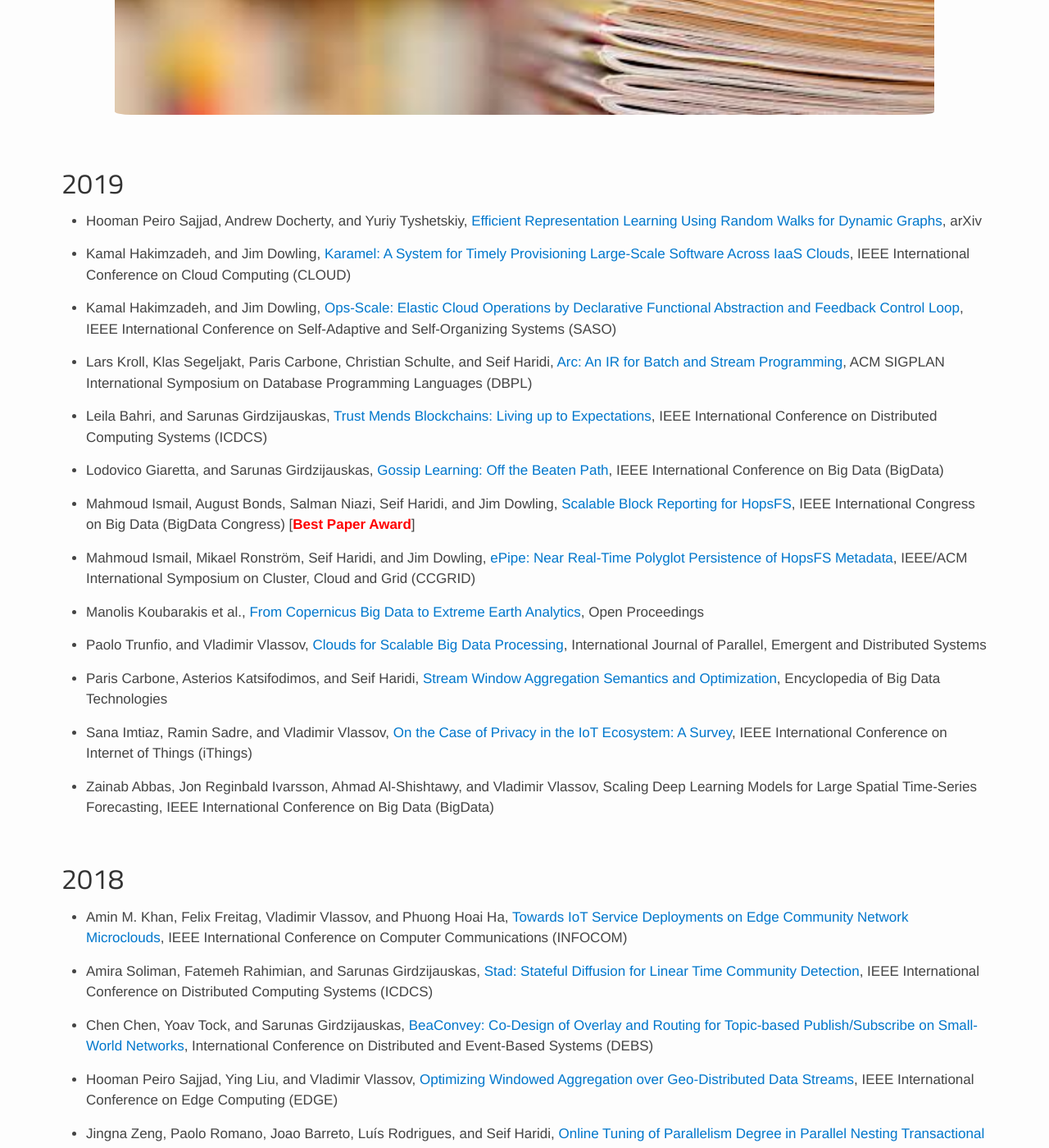
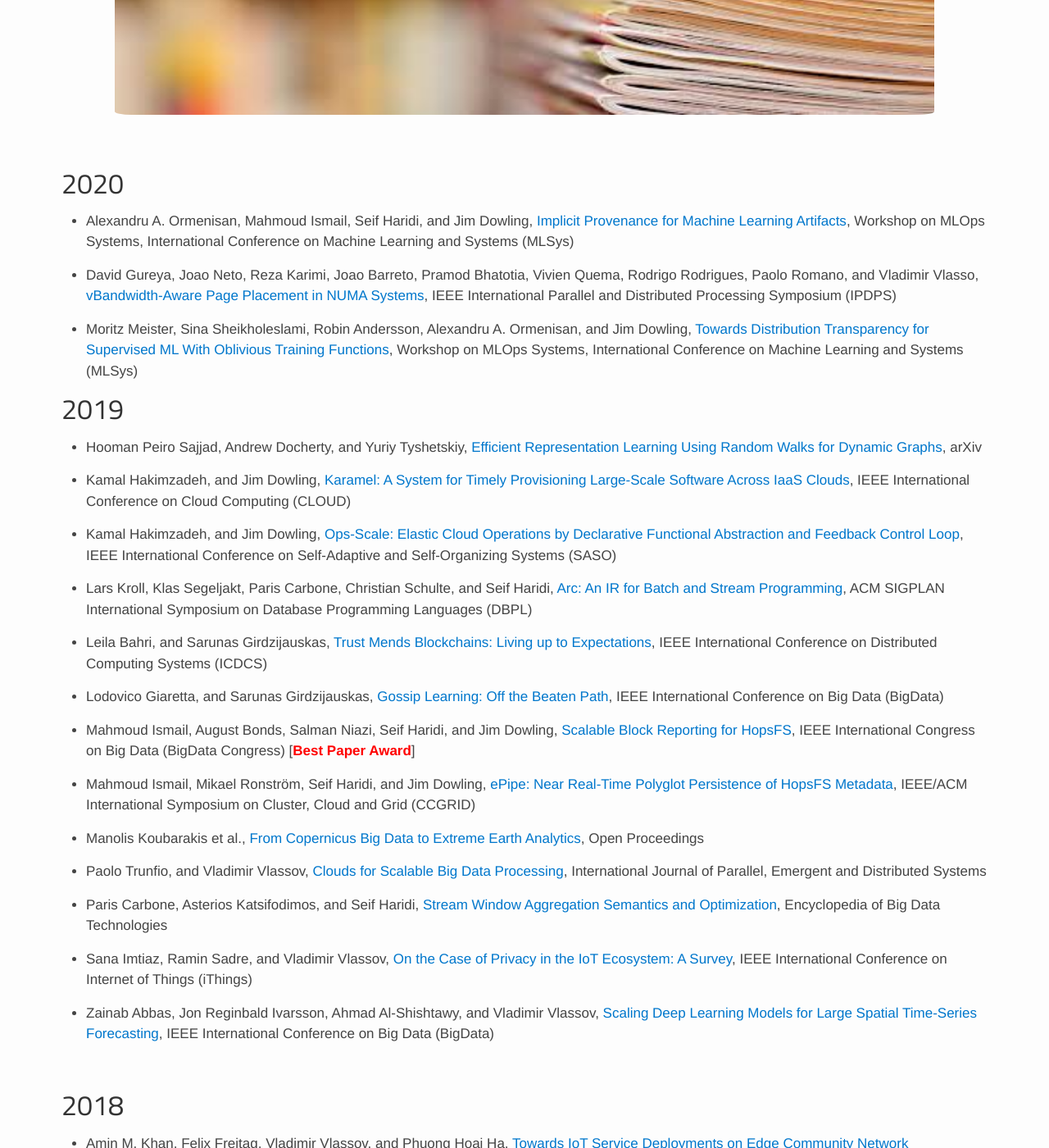
Before and after one commit to dcatkth/dcatkth.github.io, a Jekyll site: the page built from publication.md, in a window 1280 px wide and 1400 px high, scrolled down 241 px. Shown: the whole window at 82% size. Built offline with Jekyll 4.4.1, drawn with Linux system fonts in a browser that asks for light colours.

Commit message:
new papers

```diff
--- a/publication.md
+++ b/publication.md
@@ -6,6 +6,14 @@ permalink: /publication/
 <center><img src="/images/publication.jpg" width="1000" height="200" align="center"></center>
 
 <br>
+
+## 2020
+* Alexandru A. Ormenisan, Mahmoud Ismail, Seif Haridi, and Jim Dowling, [Implicit Provenance for Machine Learning Artifacts](/papers/provenance_mlsys20.pdf), Workshop on MLOps Systems, International Conference on Machine Learning and Systems (MLSys)
+
+* David Gureya, Joao Neto, Reza Karimi, Joao Barreto, Pramod Bhatotia, Vivien Quema, Rodrigo Rodrigues, Paolo Romano, and Vladimir Vlasso, [vBandwidth-Aware Page Placement in NUMA Systems](/papers/2020_bwap_preprint.pdf), IEEE International Parallel and Distributed Processing Symposium (IPDPS)
+
+* Moritz Meister, Sina Sheikholeslami, Robin Andersson, Alexandru A. Ormenisan, and Jim Dowling, [Towards Distribution Transparency for Supervised ML With Oblivious Training Functions](/papers/oblivious-training_mlsys20.pdf), Workshop on MLOps Systems, International Conference on Machine Learning and Systems (MLSys)
+
 
 ## 2019
 * Hooman Peiro Sajjad, Andrew Docherty, and Yuriy Tyshetskiy, [Efficient Representation Learning Using Random Walks for Dynamic Graphs](/papers/1901.01346.pdf), arXiv
@@ -32,7 +40,7 @@ permalink: /publication/
 
 * Sana Imtiaz, Ramin Sadre, and Vladimir Vlassov, [On the Case of Privacy in the IoT Ecosystem: A Survey](/papers/08875381.pdf), IEEE International Conference on Internet of Things (iThings)
 
-* Zainab Abbas, Jon Reginbald Ivarsson, Ahmad Al-Shishtawy, and Vladimir Vlassov, Scaling Deep Learning Models for Large Spatial Time-Series Forecasting, IEEE International Conference on Big Data (BigData)
+* Zainab Abbas, Jon Reginbald Ivarsson, Ahmad Al-Shishtawy, and Vladimir Vlassov, [Scaling Deep Learning Models for Large Spatial Time-Series Forecasting](/papers/09005475.pdf), IEEE International Conference on Big Data (BigData)
 
 <br>
 
```
Also changed, not shown: 4 other files.
